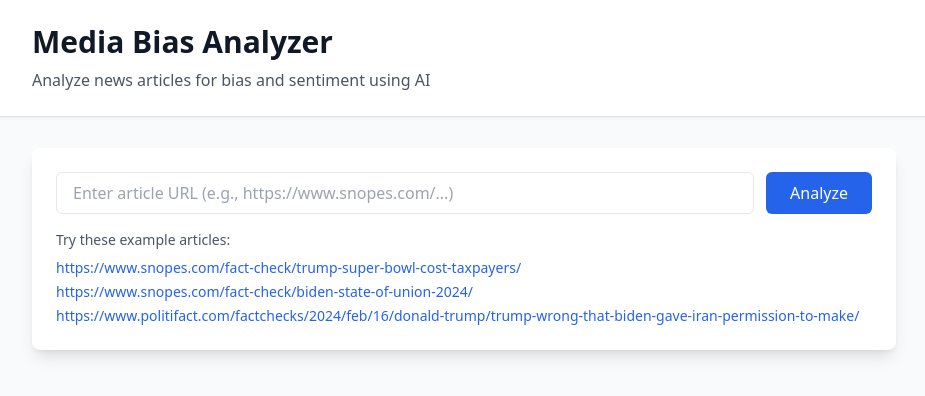
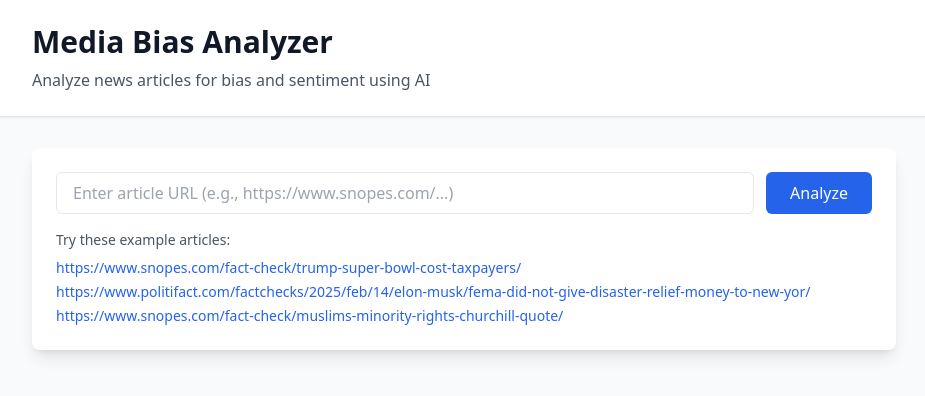
Before and after one commit to LtShibby/MediaUnmasked, a React (Vite) app in the folder frontend/: page / in a window 1280 px wide. Shown: the top 396 px of the page, without its empty margins (176-1101 px from the left). Built offline with nearby package versions, Linux system fonts and the light colour scheme.

Commit message:
updating example urls

```diff
--- a/frontend/src/components/UrlInput.tsx
+++ b/frontend/src/components/UrlInput.tsx
@@ -7,8 +7,8 @@ interface Props {
 
 const EXAMPLE_URLS = [
   'https://www.snopes.com/fact-check/trump-super-bowl-cost-taxpayers/',
-  'https://www.snopes.com/fact-check/biden-state-of-union-2024/',
-  'https://www.politifact.com/factchecks/2024/feb/16/donald-trump/trump-wrong-that-biden-gave-iran-permission-to-make/',
+  'https://www.politifact.com/factchecks/2025/feb/14/elon-musk/fema-did-not-give-disaster-relief-money-to-new-yor/',
+  'https://www.snopes.com/fact-check/muslims-minority-rights-churchill-quote/',
 ];
 
 export const UrlInput: FC<Props> = ({ onAnalyze, isLoading }) => {
```
